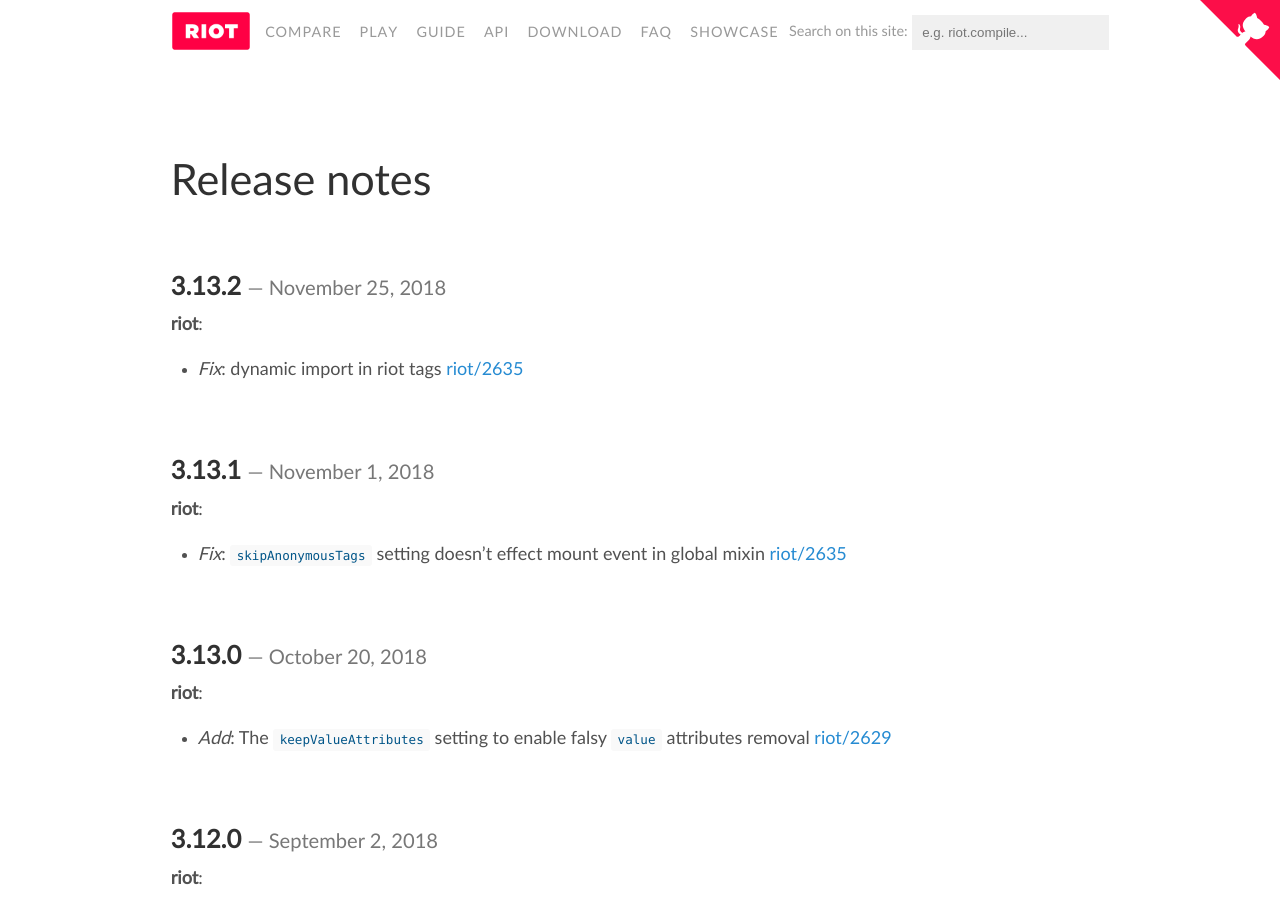
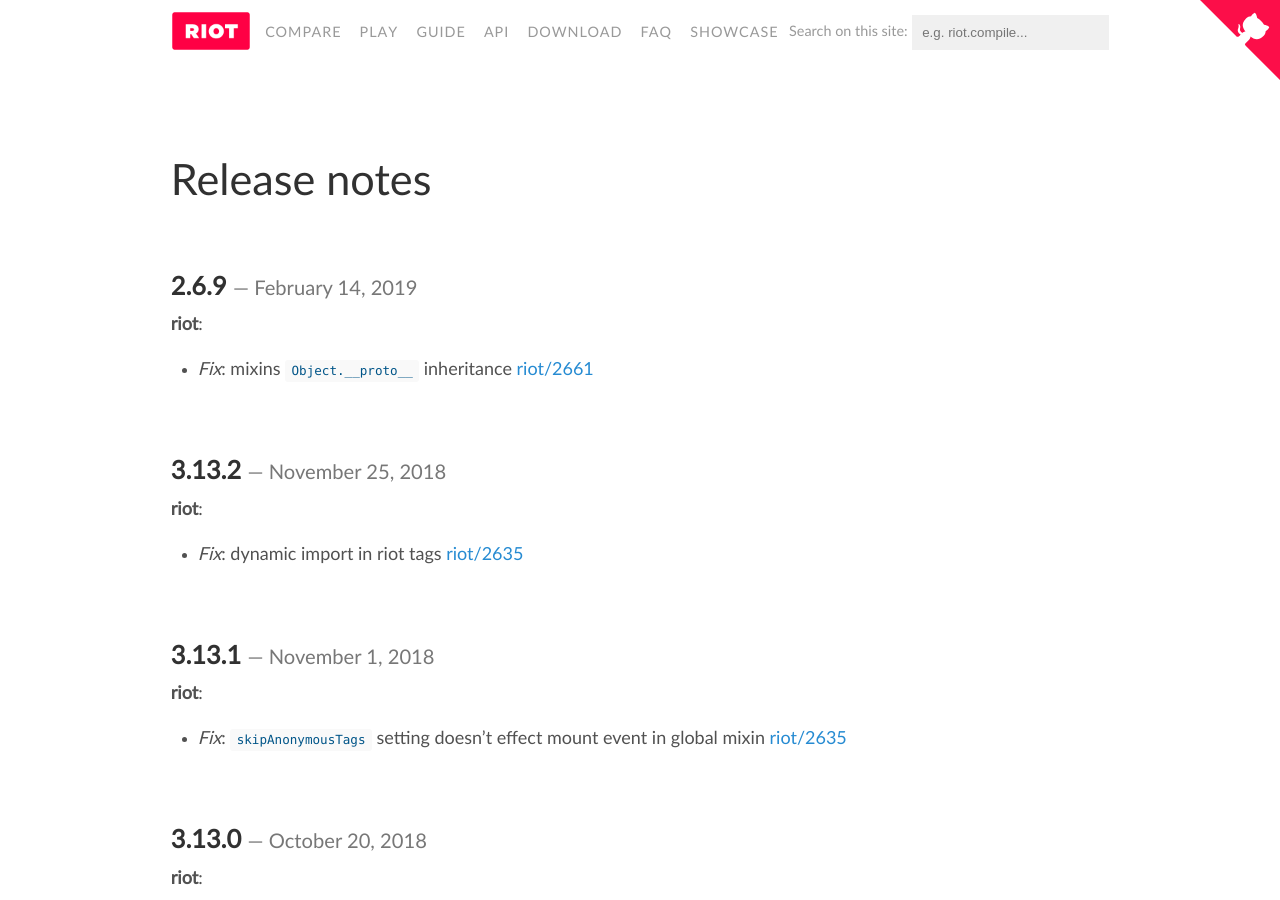
Before and after one commit to riot/riot.github.io, a Jekyll site: the page built from release-notes.md, in a window 1280 px wide and 900 px high. Built offline with Jekyll 4.4.1, drawn with Linux system fonts in a browser that asks for light colours; nearby versions of some CDN libraries; emoji names are drawn with the system emoji font; comment, search, counter and statistics services are not loaded.

Commit message:
added: release notes

```diff
--- a/_config.yml
+++ b/_config.yml
@@ -43,7 +43,7 @@ minor_version:       3.13
 v2_minor_version:    2.6
 
 version:             3.13.2
-v2_version:          2.6.8
+v2_version:          2.6.9
 version_slurp:       More flexible "value" attributes handling
 v2_version_slurp:    Security patch against XSS injections
 repo:                https://github.com/riot/riot
--- a/release-notes.md
+++ b/release-notes.md
@@ -5,6 +5,12 @@ id: release-notes
 ---
 
 # {{ page.title }}
+
+## 2.6.9 *February 14, 2019*
+
+__riot__:
+  - _Fix_: mixins `Object.__proto__` inheritance [riot/2661](https://github.com/riot/riot/pull/2661)
+
 
 ## 3.13.2 *November 25, 2018*
 
```
